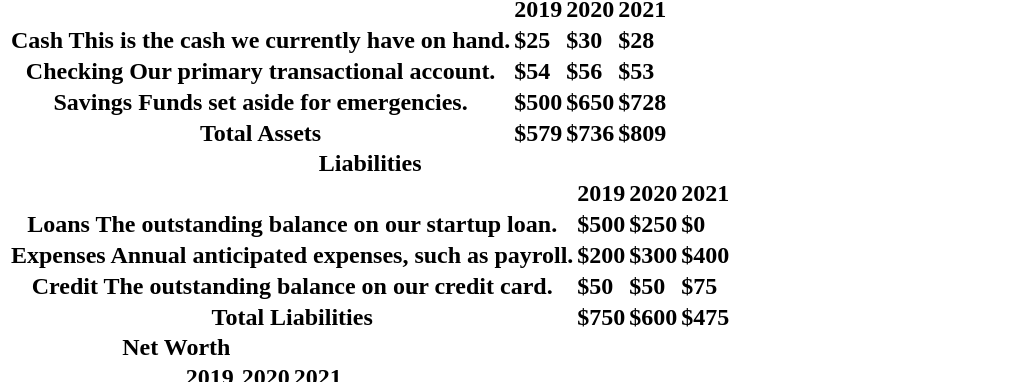
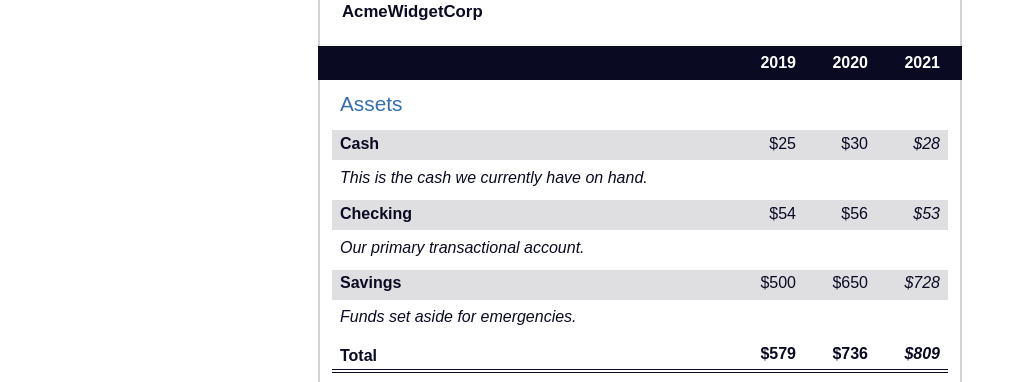
Before and after one commit to EmicJoykiller/Balance-Sheet, a plain HTML site: page index.html in a window 1280 px wide. Shown: the part 81-463 px from the top of the page, without its empty margins (0-1016 px from the left). Drawn offline with Linux system fonts and the light colour scheme.

Commit message:
Project Finished
Styled the project

```diff
--- a/index.html
+++ b/index.html
@@ -3,13 +3,18 @@
   <head>
     <meta charset="UTF-8" />
     <meta name="viewport" content="width=device-width, initial-scale=1.0" />
-    <link rel="stylesheet" href="styles.css" />
-    <title>Document</title>
+    <title>Balance Sheet</title>
+    <link rel="stylesheet" href="./styles.css" />
   </head>
   <body>
     <main>
       <section>
         <h1>
+          <span class="flex">
+            <span>AcmeWidgetCorp</span>
+            <span>Balance Sheet</span>
+          </span>
+        </h1>
         <div id="years" aria-hidden="true">
           <span class="year">2019</span>
           <span class="year">2020</span>
@@ -25,9 +30,7 @@
                 <td></td>
                 <th><span class="sr-only year">2019</span></th>
                 <th><span class="sr-only year">2020</span></th>
-                  <th class="current">
-                    <span class="sr-only year">2021</span>
-                  </th>
+                <th class="current"><span class="sr-only year">2021</span></th>
               </tr>
             </thead>
             <tbody>
@@ -72,7 +75,6 @@
               </tr>
             </tbody>
           </table>
-
           <table>
             <caption>
               Liabilities
@@ -127,7 +129,6 @@
               </tr>
             </tbody>
           </table>
-
           <table>
             <caption>
               Net Worth
@@ -150,11 +151,6 @@
             </tbody>
           </table>
         </div>
-          <span class="flex">
-            <span>AcmeWidgetCorp</span>
-            <span>Balance Sheet</span>
-          </span>
-        </h1>
       </section>
     </main>
   </body>
--- a/styles.css
+++ b/styles.css
@@ -0,0 +1,155 @@
+span[class~="sr-only"] {
+  border: 0 !important;
+  clip: rect(1px, 1px, 1px, 1px) !important;
+  clip-path: inset(50%) !important;
+  height: 1px !important;
+  width: 1px !important;
+  position: absolute !important;
+  overflow: hidden !important;
+  white-space: nowrap !important;
+  padding: 0 !important;
+  margin: -1px !important;
+}
+
+html {
+  box-sizing: border-box;
+}
+
+body {
+  font-family: sans-serif;
+  color: #0a0a23;
+}
+
+h1 {
+  max-width: 37.25rem;
+  margin: 0 auto;
+  padding: 1.5rem 1.25rem;
+}
+
+h1 .flex {
+  display: flex;
+  flex-direction: column-reverse;
+  gap: 1rem;
+}
+
+h1 .flex span:first-of-type {
+  font-size: 0.7em;
+}
+
+h1 .flex span:last-of-type {
+  font-size: 1.2em;
+}
+
+section {
+  max-width: 40rem;
+  margin: 0 auto;
+  border: 2px solid #d0d0d5;
+}
+
+#years {
+  display: flex;
+  justify-content: flex-end;
+  position: sticky;
+  z-index: 999;
+  top: 0;
+  background: #0a0a23;
+  color: #fff;
+  padding: 0.5rem calc(1.25rem + 2px) 0.5rem 0;
+  margin: 0 -2px;
+}
+
+#years span[class] {
+  font-weight: bold;
+  width: 4.5rem;
+  text-align: right;
+}
+
+.table-wrap {
+  padding: 0 0.75rem 1.5rem 0.75rem;
+}
+
+table {
+  border-collapse: collapse;
+  border: 0;
+  width: 100%;
+  position: relative;
+  margin-top: 3rem;
+}
+
+table caption {
+  color: #356eaf;
+  font-size: 1.3em;
+  font-weight: normal;
+  position: absolute;
+  top: -2.25rem;
+  left: 0.5rem;
+}
+
+tbody td {
+  width: 100vw;
+  min-width: 4rem;
+  max-width: 4rem;
+}
+
+tbody th {
+  width: calc(100% - 12rem);
+}
+
+tr[class="total"] {
+  border-bottom: 4px double #0a0a23;
+  font-weight: bold;
+}
+
+tr[class="total"] th {
+  text-align: left;
+  padding: 0.5rem 0 0.25rem 0.5rem;
+}
+
+tr.total td {
+  text-align: right;
+  padding: 0 0.25rem;
+}
+
+tr.total td:nth-of-type(3) {
+  padding-right: 0.5rem;
+}
+
+tr.total:hover {
+  background-color: #99c9ff;
+}
+
+td.current {
+  font-style: italic;
+}
+
+tr.data {
+  background-image: linear-gradient(
+    to bottom,
+    #dfdfe2 1.845rem,
+    white 1.845rem
+  );
+}
+
+tr.data th {
+  text-align: left;
+  padding-top: 0.3rem;
+  padding-left: 0.5rem;
+}
+
+tr.data th .description {
+  display: block;
+  font-weight: normal;
+  font-style: italic;
+  padding: 1rem 0 0.75rem;
+  margin-right: -13.5rem;
+}
+
+tr.data td {
+  vertical-align: top;
+  padding: 0.3rem 0.25rem 0;
+  text-align: right;
+}
+
+tr.data td:last-of-type {
+  padding-right: 0.5rem;
+}
```
Lines whose indentation alone changed are shown as unchanged.
